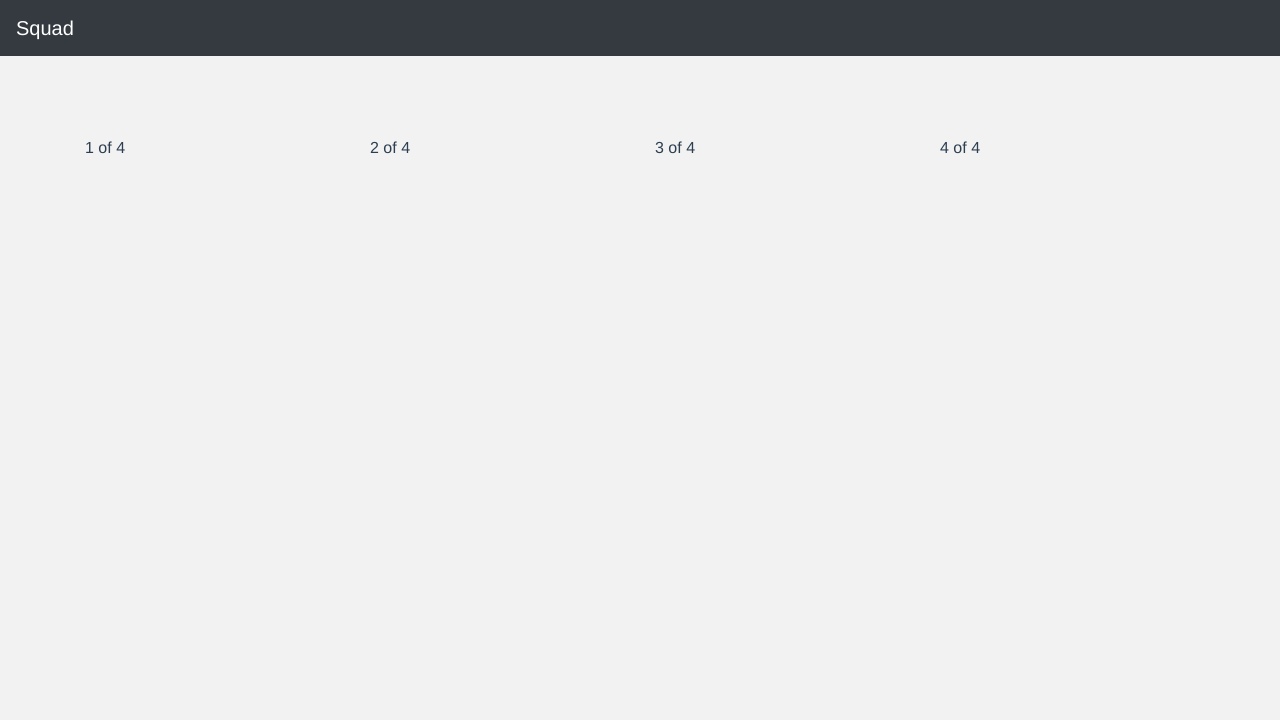
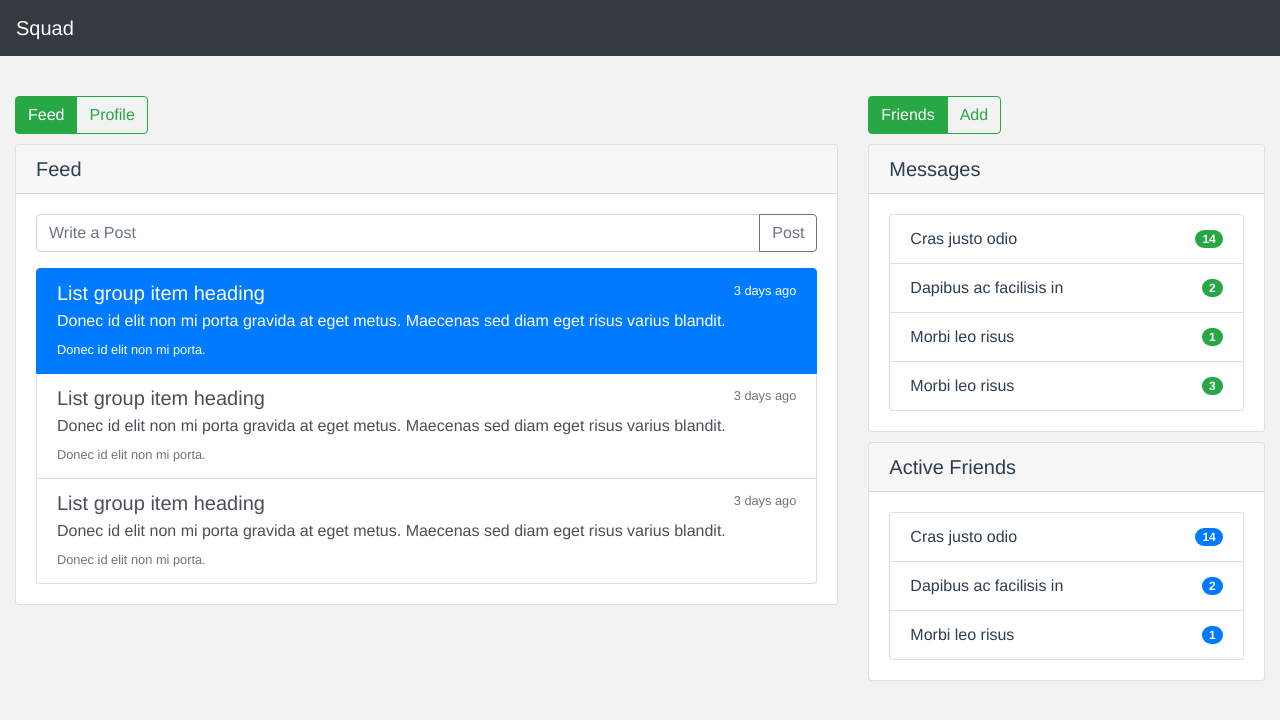
Before and after one commit to williemaxt/squad, a Vue app in the folder client/: page /#/Dashboard in a window 1280 px wide. Shown: the top 720 px of the page. Built offline with nearby package versions, Linux system fonts and the light colour scheme.

Commit message:
dashboard layout complete

```diff
--- a/client/src/components/Dashboard.vue
+++ b/client/src/components/Dashboard.vue
@@ -1,10 +1,107 @@
 <template>
-  <div class="container">
+  <div class="container-fluid">
     <div class="row">
-    <div class="col-sm">1 of 4</div>
-    <div class="col-sm">2 of 4</div>
-    <div class="col-sm">3 of 4</div>
-    <div class="col-sm">4 of 4</div>
+      <!--Main Card-->
+    <div class="col-sm-8">
+      <!--Navigation Buttons-->
+      <div class="btn-group" role="group" aria-label="Basic example">
+        <button type="button" class="btn btn-success">Feed</button>
+        <button type="button" class="btn btn-outline-success">Profile</button>
+      </div>
+      <div class="card">
+        <h5 class="card-header">Feed</h5>
+        <div class="card-body">
+          <!--Card content goes here-->
+
+          <!--Form for posts-->
+          <div class="input-group mb-3">
+            <input type="text" class="form-control" placeholder="Write a Post" aria-label="Write a Post" aria-describedby="button-addon2">
+            <div class="input-group-append">
+              <button class="btn btn-outline-secondary" type="button" id="button-addon2">Post</button>
+            </div>
+          </div>
+          <!--Posts-->
+          <div class="list-group">
+            <a href="#" class="list-group-item list-group-item-action flex-column align-items-start active">
+              <div class="d-flex w-100 justify-content-between">
+                <h5 class="mb-1">List group item heading</h5>
+                <small>3 days ago</small>
+              </div>
+              <p class="mb-1">Donec id elit non mi porta gravida at eget metus. Maecenas sed diam eget risus varius blandit.</p>
+              <small>Donec id elit non mi porta.</small>
+            </a>
+            <a href="#" class="list-group-item list-group-item-action flex-column align-items-start">
+              <div class="d-flex w-100 justify-content-between">
+                <h5 class="mb-1">List group item heading</h5>
+                <small class="text-muted">3 days ago</small>
+              </div>
+              <p class="mb-1">Donec id elit non mi porta gravida at eget metus. Maecenas sed diam eget risus varius blandit.</p>
+              <small class="text-muted">Donec id elit non mi porta.</small>
+            </a>
+            <a href="#" class="list-group-item list-group-item-action flex-column align-items-start">
+              <div class="d-flex w-100 justify-content-between">
+                <h5 class="mb-1">List group item heading</h5>
+                <small class="text-muted">3 days ago</small>
+              </div>
+              <p class="mb-1">Donec id elit non mi porta gravida at eget metus. Maecenas sed diam eget risus varius blandit.</p>
+              <small class="text-muted">Donec id elit non mi porta.</small>
+            </a>
+          </div>
+        </div>
+      </div>
+    </div>
+    <!--Smaller Card-->
+    <div class="col-sm-4">
+      <!--Navigation Buttons-->
+      <div class="btn-group" role="group" aria-label="Basic example">
+        <button type="button" class="btn btn-success">Friends</button>
+        <button type="button" class="btn btn-outline-success">Add</button>
+      </div>
+      <div class="card">
+        <h5 class="card-header">Messages</h5>
+        <div class="card-body">
+          <!--Card Content goes here-->
+          <ul class="list-group">
+            <li class="list-group-item d-flex justify-content-between align-items-center">
+              Cras justo odio
+              <span class="badge badge-success badge-pill">14</span>
+            </li>
+            <li class="list-group-item d-flex justify-content-between align-items-center">
+              Dapibus ac facilisis in
+              <span class="badge badge-success badge-pill">2</span>
+            </li>
+            <li class="list-group-item d-flex justify-content-between align-items-center">
+              Morbi leo risus
+              <span class="badge badge-success badge-pill">1</span>
+            </li>
+            <li class="list-group-item d-flex justify-content-between align-items-center">
+              Morbi leo risus
+              <span class="badge badge-success badge-pill">3</span>
+            </li>
+          </ul>
+        </div>
+      </div>
+      <div class="card">
+        <h5 class="card-header">Active Friends</h5>
+        <div class="card-body">
+          <!--Card Content goes here-->
+          <ul class="list-group">
+            <li class="list-group-item d-flex justify-content-between align-items-center">
+              Cras justo odio
+              <span class="badge badge-primary badge-pill">14</span>
+            </li>
+            <li class="list-group-item d-flex justify-content-between align-items-center">
+              Dapibus ac facilisis in
+              <span class="badge badge-primary badge-pill">2</span>
+            </li>
+            <li class="list-group-item d-flex justify-content-between align-items-center">
+              Morbi leo risus
+              <span class="badge badge-primary badge-pill">1</span>
+            </li>
+          </ul>
+        </div>
+      </div>
+    </div>
   </div>
   </div>
 </template>
@@ -23,7 +120,20 @@ export default{
 </script>
 
 <style scoped>
-  .container{
-    margin-top: 10vh;
+  .container-fluid{
+    margin-top: 5vh;
+    max-width: 1600px;
+  }
+  .col-sm-8{
+    margin-bottom: 10px;
+  }
+  .col-sm-4{
+    margin-bottom: 10px;
+  }
+  .card{
+    margin-bottom: 10px;
+  }
+  .btn-group{
+    margin-bottom: 10px;
   }
 </style>
```
Also changed, not shown: 1 other file (tests, documents, lock files or other folders).
